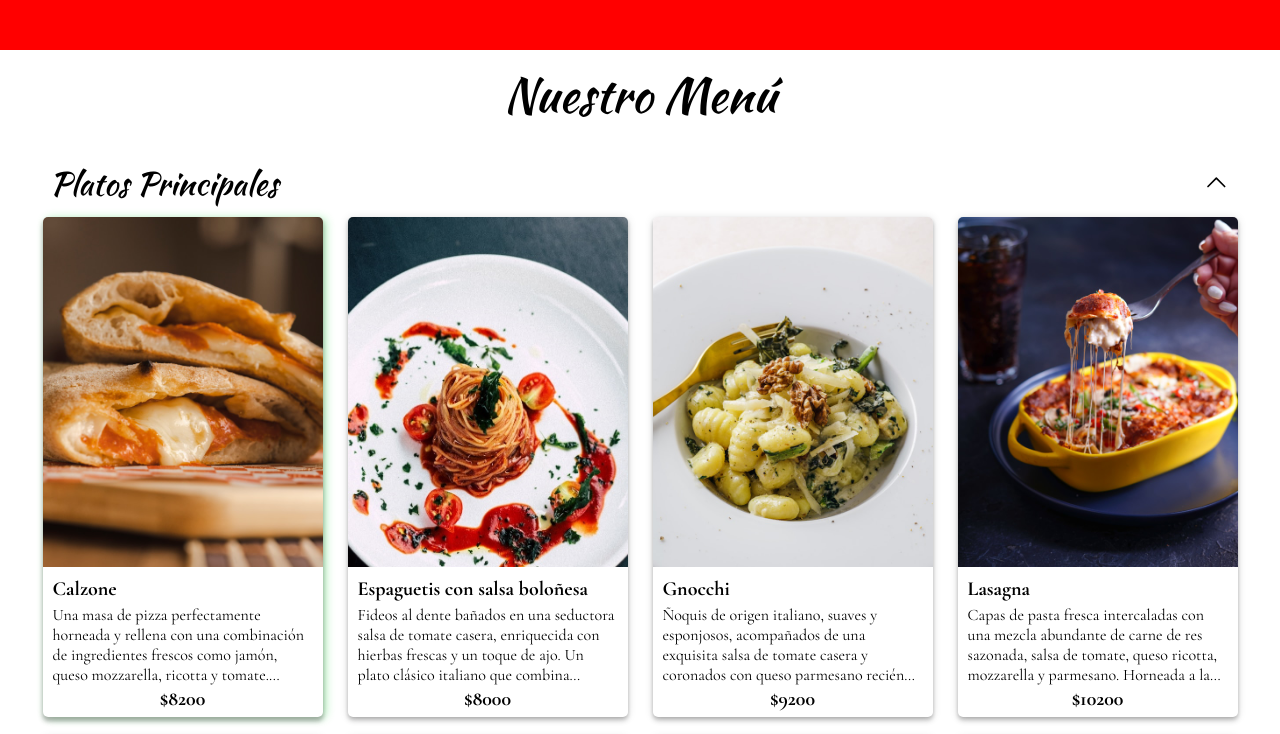
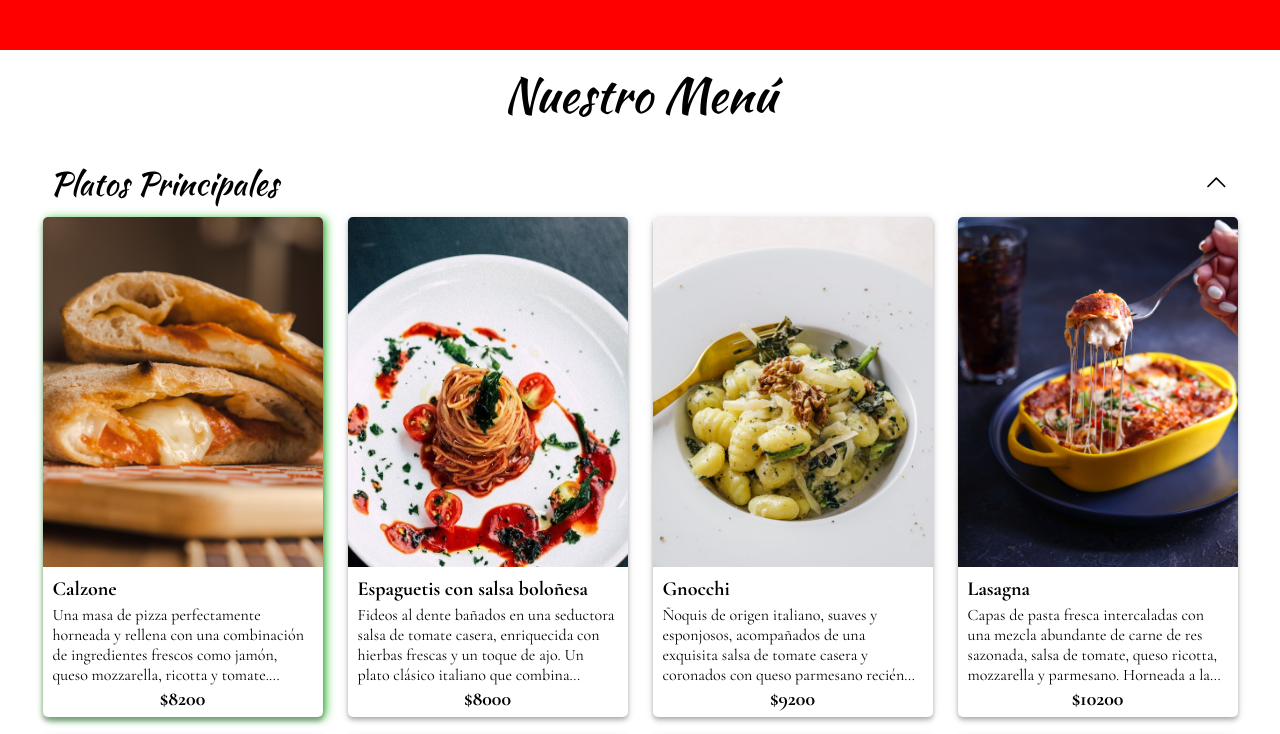
Before and after one commit to NiaHermida/CaC-Node, a plain HTML site: page menuCards.html in a window 1280 px wide. In both pictures the pointer is over the element 182 px from the left and 467 px from the top of the page. Shown: the top 734 px of the page. Drawn offline with nearby package versions, Linux system fonts and the light colour scheme.

Commit message:
shade color

```diff
--- a/styles/menuCards.css
+++ b/styles/menuCards.css
@@ -50,7 +50,7 @@ body {
 
 .Card__Body:hover {
   box-shadow: 0px 2px 4px -1px rgba(219, 211, 211, 0.3),
-    0px 4px 5px 0px rgba(3, 3, 3, 0.34), 3px 1px 10px 0px rgba(10, 212, 44, 0.3);
+    0px 4px 5px 0px rgba(3, 3, 3, 0.34), 3px 1px 10px 0px rgba(10, 185, 10, 0.769);
 }
 
 .Card__Image__Wrapper {
```
